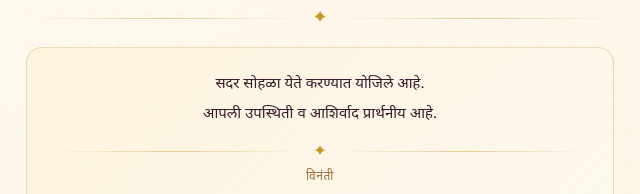
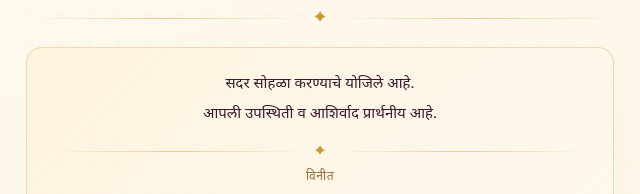
Before and after one commit to sahilakadu-bot/engagement-invitation, a plain HTML site: page index.html in a window 1280 px wide. Shown: the part 2110-2304 px from the top of the page, 320-960 px from the left. Drawn offline with Linux system fonts and the light colour scheme; a web font is replaced by a local one.

Commit message:
Update index.html

```diff
--- a/index.html
+++ b/index.html
@@ -302,11 +302,11 @@ body{background:var(--deep);font-family:var(--font-mr);overflow-x:hidden;min-hei
     <div class="vinanti-section">
       <div class="vinanti-box">
         <div class="vinanti-text">
-          सदर सोहळा येते करण्यात योजिले आहे.<br/>
+          सदर सोहळा करण्याचे योजिले आहे.<br/>
           आपली उपस्थिती व आशिर्वाद प्रार्थनीय आहे.
         </div>
         <div class="ornament" style="padding:12px 0 8px"><div class="orn-line"></div><span style="font-size:14px;color:var(--gold)">✦</span><div class="orn-line"></div></div>
-        <div style="font-family:var(--font-mr);font-size:12px;color:#9a6a3a;letter-spacing:.05em;margin-bottom:4px">विनंती</div>
+        <div style="font-family:var(--font-mr);font-size:12px;color:#9a6a3a;letter-spacing:.05em;margin-bottom:4px">विनीत</div>
         <div class="vinanti-name">श्री पुंडलीक सदाशिवराव कडू</div>
         <div style="font-family:var(--font-mr);font-size:12px;color:#9a6a3a;margin-top:4px">व संपूर्ण कडू परिवार</div>
       </div>
```
